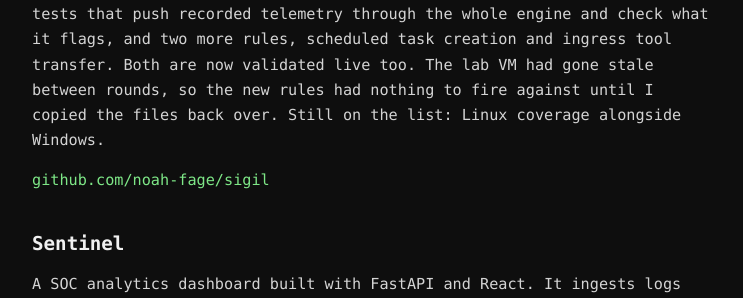
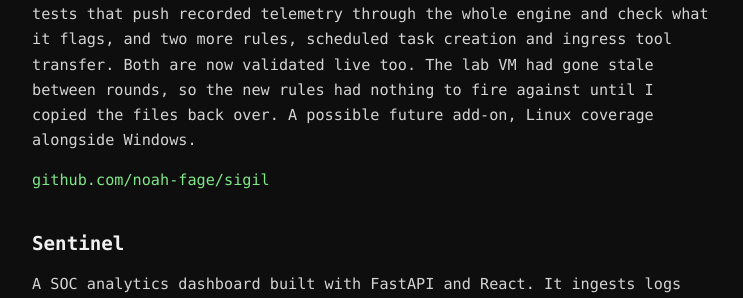
Before and after one commit to noah-fage/noah-fage.github.io, a Jekyll site: the page built from projects.md, in a window 1280 px wide. Shown: the part 1166-1464 px from the top of the page, without its empty margins (268-1011 px from the left). Built offline with Jekyll 4.4.1, drawn with Linux system fonts in a browser that asks for light colours; some of the changed text lies outside the part shown.

Commit message:
soften the linux coverage line to a maybe

```diff
--- a/projects.md
+++ b/projects.md
@@ -20,7 +20,7 @@ tests that push recorded telemetry through the whole engine and check what it
 flags, and two more rules, scheduled task creation and ingress tool transfer.
 Both are now validated live too. The lab VM had gone stale between rounds, so
 the new rules had nothing to fire against until I copied the files back over.
-Still on the list: Linux coverage alongside Windows.
+A possible future add-on, Linux coverage alongside Windows.
 
 [github.com/noah-fage/sigil](https://github.com/noah-fage/sigil)
 
```
